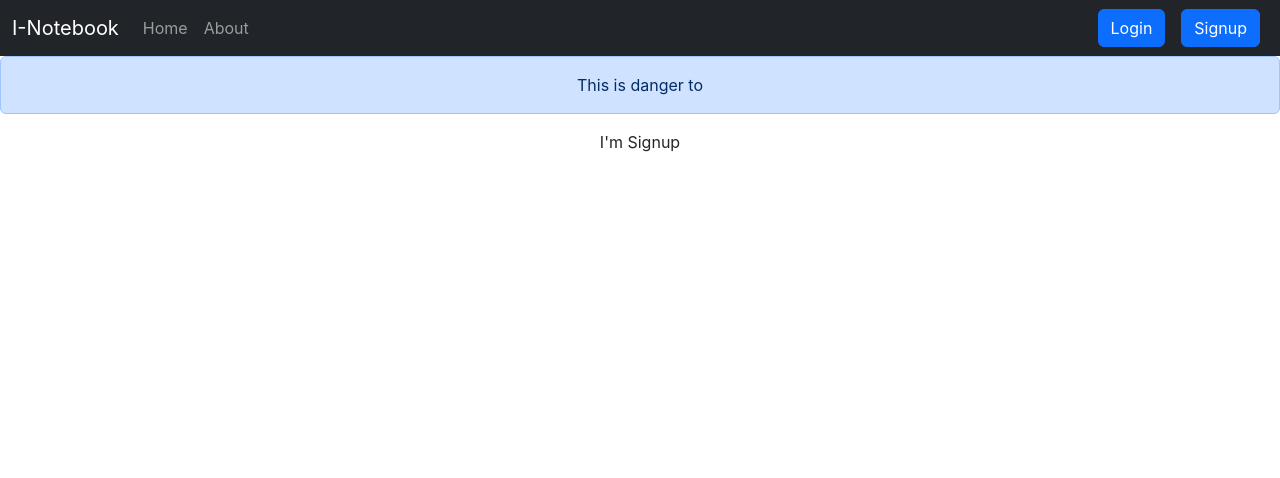
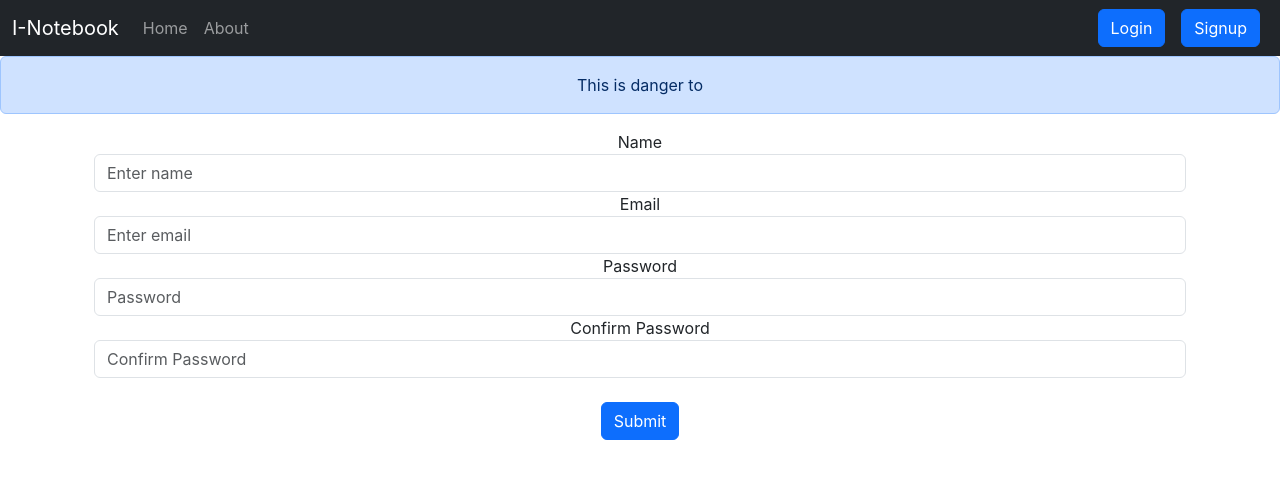
Before and after one commit to Deepanshu9376/inotebook, a React (Create React App) app: page /signup in a window 1280 px wide. Shown: the top 478 px of the page. Built offline with nearby package versions, Linux system fonts and the light colour scheme.

Commit message:
Signup facility applied

```diff
--- a/src/Components/Signup.js
+++ b/src/Components/Signup.js
@@ -1,11 +1,103 @@
-import React from 'react'
+import React, { useState } from "react";
+import { useNavigate } from "react-router-dom";
 
 const Signup = () => {
+  const [credentials, setCredentials] = useState({
+    name: "",
+    email: "",
+    password: "",
+    cpassword: "",
+  });
+  const navigate = useNavigate();
+  const handleSubmit = async (e) => {
+    e.preventDefault();
+    const { name, email, password } = credentials;
+    const response = await fetch("http://localhost:5000/api/auth/createUser", {
+      method: "POST",
+      headers: {
+        "Content-Type": "application/json",
+      },
+      body: JSON.stringify({
+        name,
+        email,
+        password,
+      }),
+    });
+
+    const json = await response.json();
+    console.log(json);
+
+    localStorage.setItem("token", json.authtoken);
+    navigate("/");
+  };
+
+  const handleChange = (e) => {
+    setCredentials({ ...credentials, [e.target.name]: e.target.value });
+  };
+
   return (
-    <div>
-      I'm Signup
+    <div className="container">
+      <form onSubmit={handleSubmit}>
+        <div className="form-group">
+          <label htmlFor="exampleInputEmail1">Name</label>
+          <input
+            type="text"
+            className="form-control"
+            id="name"
+            aria-describedby="emailHelp"
+            placeholder="Enter name"
+            name="name"
+            value={credentials.name}
+            onChange={handleChange}
+          />
+        </div>
+        <div className="form-group">
+          <label htmlFor="exampleInputEmail1">Email</label>
+          <input
+            type="email"
+            className="form-control"
+            id="email"
+            aria-describedby="emailHelp"
+            placeholder="Enter email"
+            name="email"
+            value={credentials.email}
+            onChange={handleChange}
+          />
+        </div>
+        <div className="form-group">
+          <label htmlFor="exampleInputPassword1">Password</label>
+          <input
+            type="password"
+            className="form-control"
+            id="password"
+            name="password"
+            placeholder="Password"
+            value={credentials.password}
+            onChange={handleChange}
+            minLength={5}
+            required
+          />
+        </div>
+        <div className="form-group">
+          <label htmlFor="exampleInputPassword1">Confirm Password</label>
+          <input
+            type="password"
+            className="form-control"
+            id="cpassword"
+            name="cpassword"
+            placeholder="Confirm Password"
+            value={credentials.cpassword}
+            onChange={handleChange}
+            minLength={5}
+            required
+          />
+        </div>
+        <button type="submit" className="btn btn-primary my-4">
+          Submit
+        </button>
+      </form>
     </div>
-  )
-}
+  );
+};
 
-export default Signup
+export default Signup;
```
Also changed, not shown: 1 other file (tests, documents, lock files or other folders).
